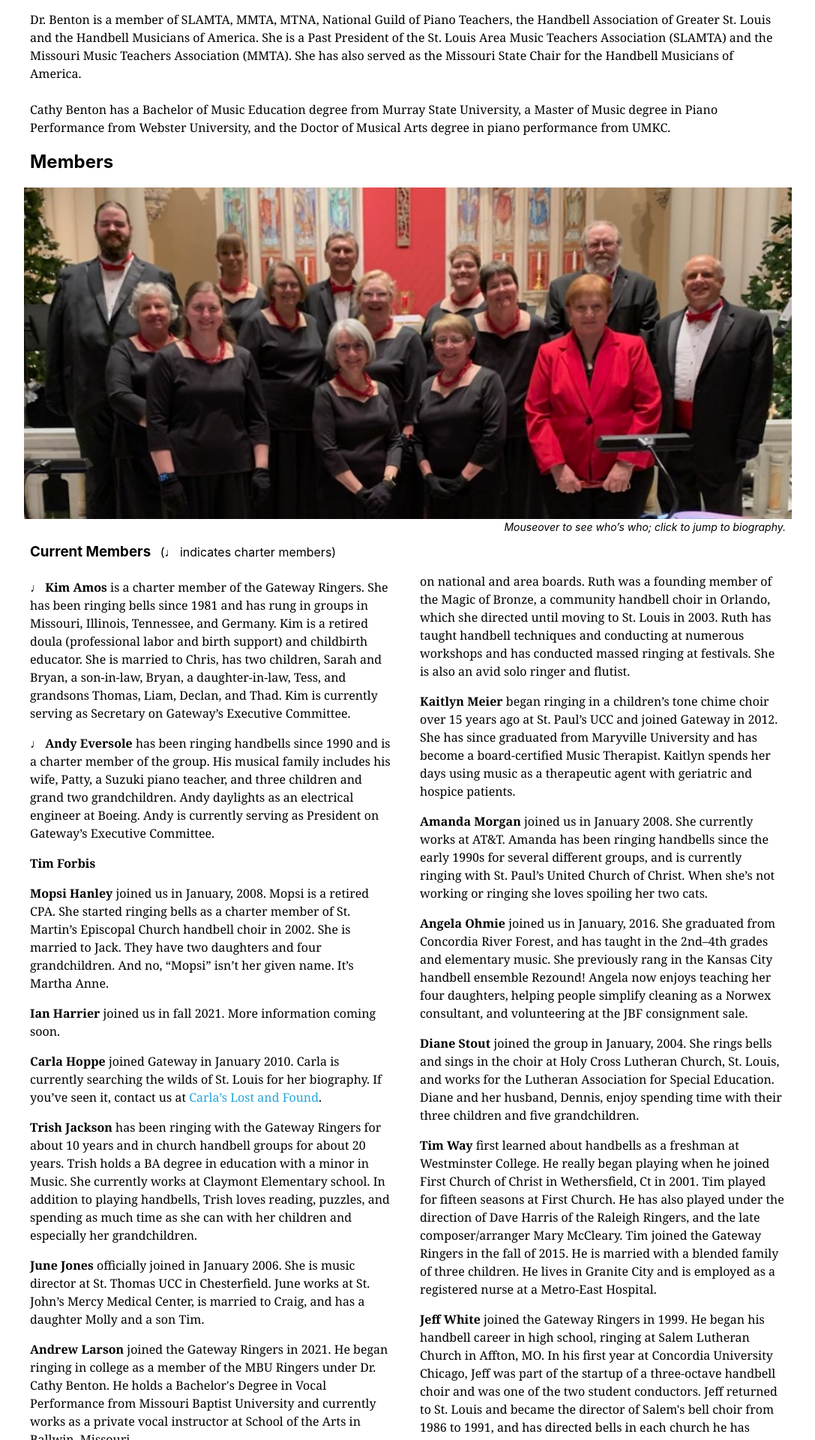
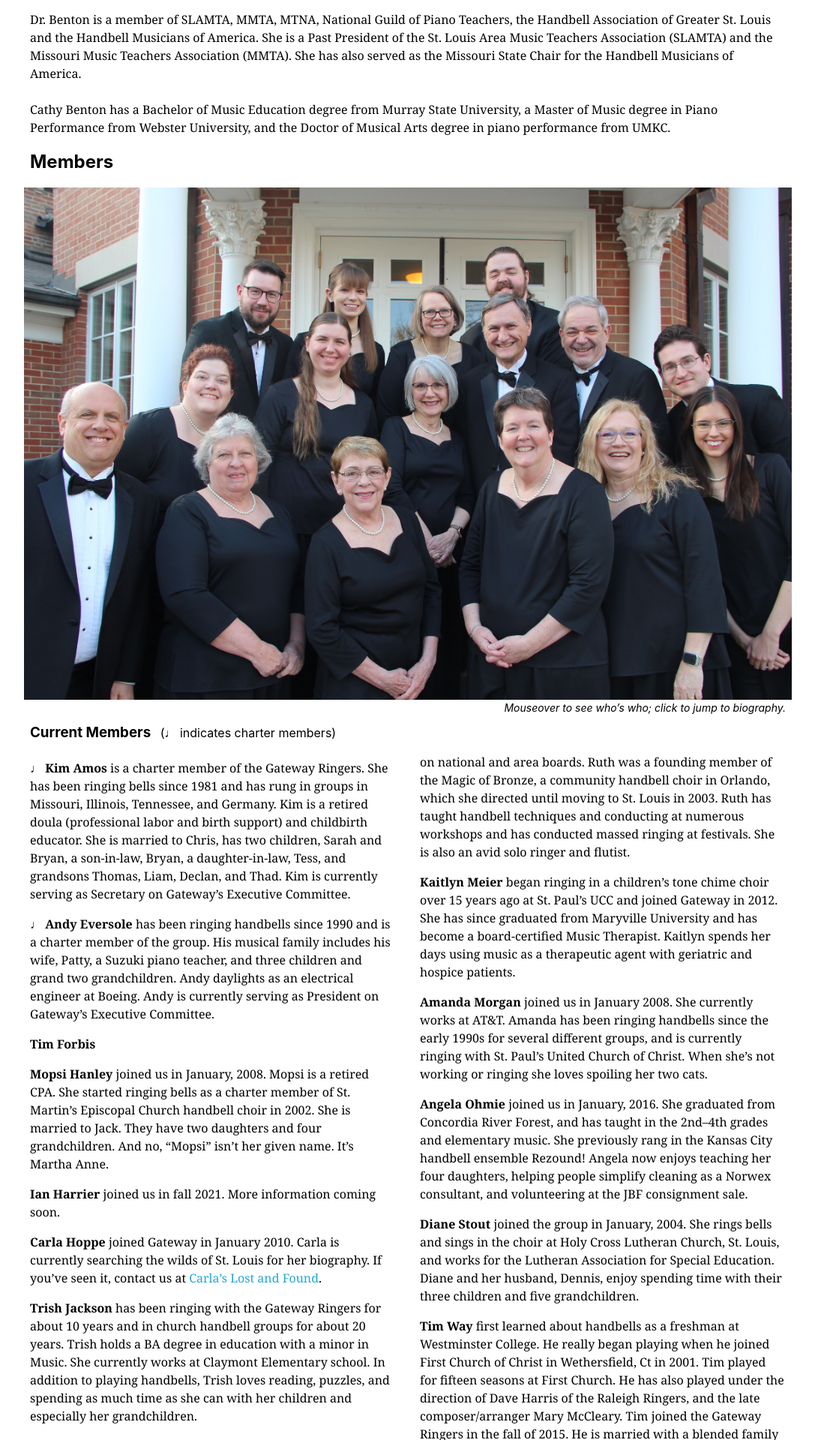
Before and after one commit to GatewayRingers/GatewayRingers.github.io, a Jekyll site: the page built from musicians.html, in a window 1280 px wide. Shown: the part 454-2374 px from the top of the page at 75% size, without its empty margins (96-1183 px from the left). Built offline with Jekyll 4.4.1, drawn with Linux system fonts in a browser that asks for light colours; nearby versions of some CDN libraries.

Commit message:
Update musicians.html

```diff
--- a/musicians.html
+++ b/musicians.html
@@ -15,7 +15,7 @@
   from Webster University, and the Doctor of Musical Arts degree in piano performance from UMKC.</p>
 
 <h2 class="cb ph2">Members</h2>
-<img id="groupimgid" class="w-100" src="/images/2021_cropped.jpg" alt="Gateway Ringers group photo" usemap="#groupmap">
+<img id="groupimgid" class="w-100" src="/images/IMG_6823.JPG" alt="Gateway Ringers group photo" usemap="#groupmap">
 <map name="groupmap" id="groupmapid">
 <!--<area shape="rect" coords="70,23,145,105" href="#Andy" title="Andy Eversole">
 <area shape="rect" coords="212,38,289,113" href="#Kim" title="Kim Amos">
```
